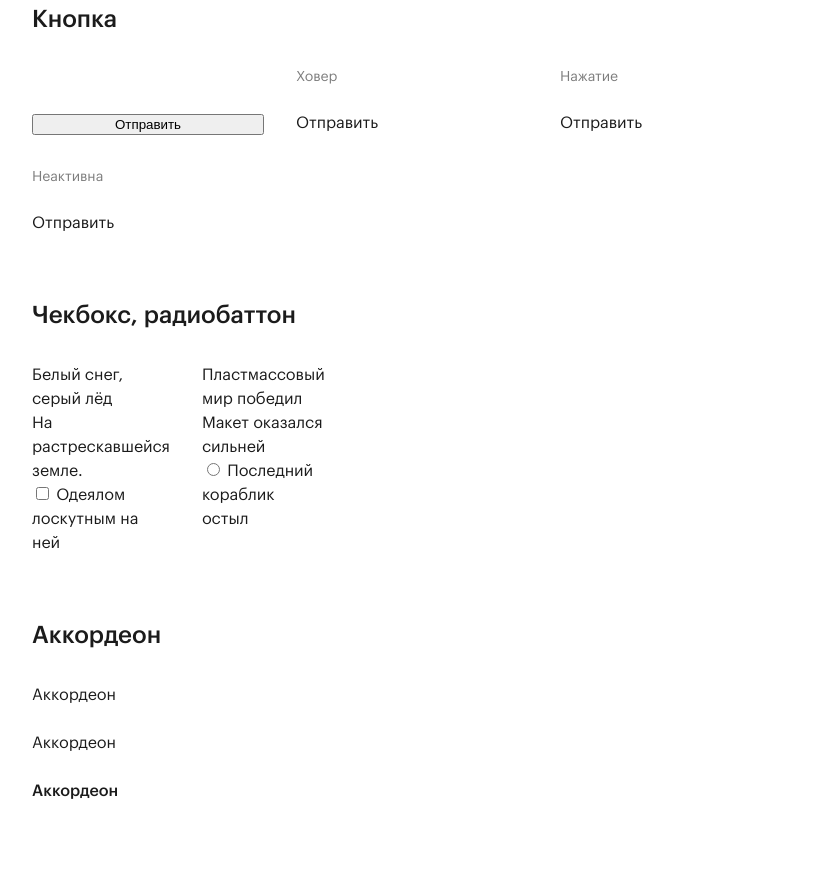
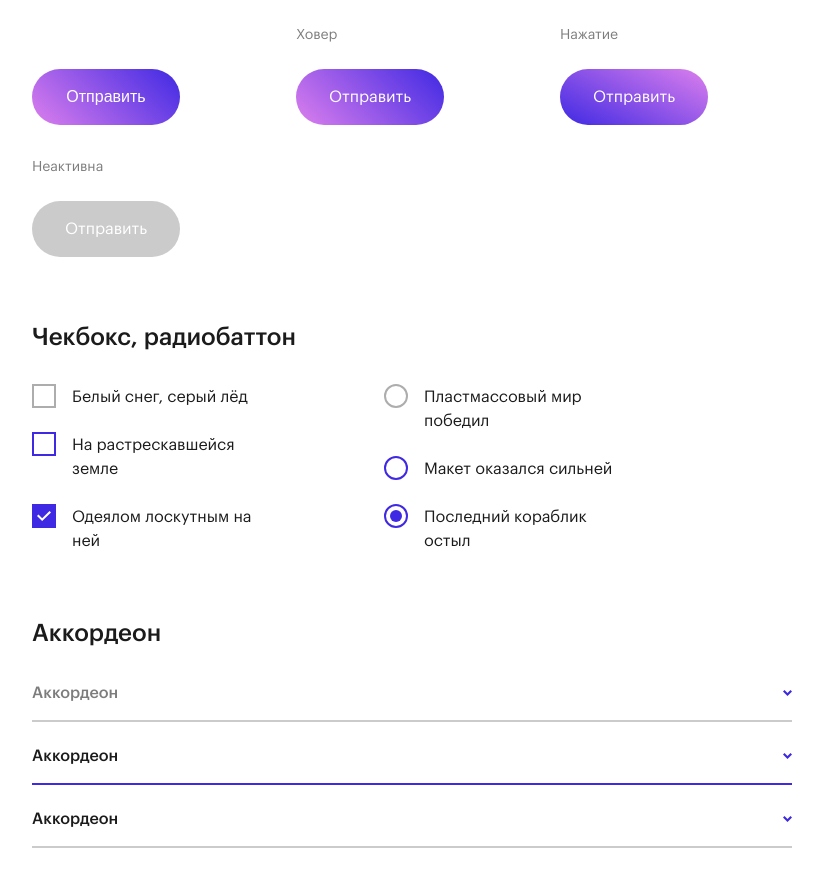
Before and after one commit to luananxd/test.task_18.10.23, a website: page source/index.html in a window 1280 px wide. Shown: the part 4541-5420 px from the top of the page, without its empty margins (328-1151 px from the left). Drawn offline with nearby package versions, Linux system fonts and the light colour scheme; files that its build step writes are made by us from their sources; files whose address does not match are found by name.

Commit message:
Внесены изменения в разметку для стилизации по БЭМ

```diff
--- a/source/index.html
+++ b/source/index.html
@@ -262,7 +262,7 @@
         <section class="ui">
           <h2 class="ui__header header-h2" id="ui">UI</h2>
 
-          <div class="ui__group email">
+          <div class="ui__group">
             <h3 class="email__header header-h3">Текстовое поле</h3>
             <label class="email__label">
             <div class="email__group email__group--real text-field">
@@ -328,57 +328,62 @@
           <div class="ui__group buttons">
             <h3 class="buttons__header header-h3">Кнопка</h3>
             <div class="buttons__wrapper">
-              <button class="buttons__button buttons__button--real" type="button">Отправить</button>
+              <button class="buttons__button button" type="button">Отправить</button>
             </div>
             <div class="buttons__wrapper">
               <span class="buttons__subtitle">Ховер</span>
-              <span class="buttons__button buttons__button--hover">Отправить</span>
+              <span class="buttons__button button button__button--hover">Отправить</span>
             </div>
             <div class="buttons__wrapper">
               <span class="buttons__subtitle">Нажатие</span>
-              <span class="buttons__button buttons__button--active">Отправить</span>
+              <span class="buttons__button button button--active">Отправить</span>
             </div>
             <div class="buttons__wrapper">
               <span class="buttons__subtitle">Неактивна</span>
-              <span class="buttons__button buttons__button--disabled">Отправить</span>
+              <span class="buttons__button button button--disabled">Отправить</span>
             </div>
           </div>
 
           <div class="ui__group checkbox-and-radio">
             <h3 class="checkbox-and-radio__header header-h3">Чекбокс, радиобаттон</h3>
-            <div class="checkbox">
-              <div class="checkbox__label checkbox__label--disabled">
-                <span class="checkbox__text">Белый снег, серый лёд</span>
+            <div class="checkbox-and-radio__group checkbox-and-radio__group--checkbox">
+              <div class="custom-checkbox">
+                <span class="custom-checkbox__text">Белый снег, серый лёд</span>
               </div>
-              <div class="checkbox__label checkbox__label--hover">
-                <span class="checkbox__text">На растрескавшейся земле.</span>
+              <div class="custom-checkbox custom-checkbox--hover">
+                <span class="custom-checkbox__text">На растрескавшейся земле</span>
               </div>
-              <label class="checkbox__label">
-                <input class="checkbox__input" type="checkbox" name="checkbox-example" value="checkbox-example">
-                <span class="checkbox__text">Одеялом лоскутным на ней</span>
+              <label class="custom-checkbox">
+                <input class="custom-checkbox__input visually-hidden" type="checkbox" name="checkbox-example" value="checkbox-example" checked>
+                <span class="custom-checkbox__text">Одеялом лоскутным на ней</span>
               </label>
             </div>
-            <div class="radio">
-              <div class="radio__label radio__label--disabled">
-                <span class="radio__text">Пластмассовый мир победил</span>
+
+            <div class="checkbox-and-radio__group checkbox-and-radio__group--radio">
+              <div class="custom-radio">
+                <span class="custom-radio__text">Пластмассовый мир победил</span>
               </div>
-              <div class="radio__label radio__label--hover">
-                <span class="radio__text">Макет оказался сильней</span>
+              <div class="custom-radio custom-radio--hover">
+                <span class="custom-radio__text">Макет оказался сильней</span>
               </div>
-              <label class="radio__label">
-                <input class="radio__input" type="radio" name="radio-example" value="radio-example">
-                <span class="radio__text">Последний кораблик остыл</span>
+              <label class="custom-radio">
+                <input class="custom-radio__input visually-hidden" type="radio" name="radio-example" value="radio-example" checked>
+                <span class="custom-radio__text">Последний кораблик остыл</span>
               </label>
             </div>
           </div>
 
           <div class="ui__group details">
             <h3 class="details__header header-h3">Аккордеон</h3>
-            <div class="details__field details__field--disabled">Аккордеон</div>
-            <div class="details__field details__field--hover">Аккордеон</div>
-            <details class="details__field details__fiel--real">
+            <div class="details__field details-field details-field--disabled">
+              <span class="details__summary">Аккордеон</span>
+            </div>
+            <div class="details__field details-field details-field--hover">
+              <span class="details__summary">Аккордеон</span>
+            </div>
+            <details class="details__field details-field">
               <summary class="details__summary">Аккордеон</summary>
-              <p class="details__text">
+              <p class="details-field__text">
                 Что такое осень — это небо<br>
                 Плачущее небо под ногами<br>
                 В лужах разлетаются птицы с облаками<br>
```
